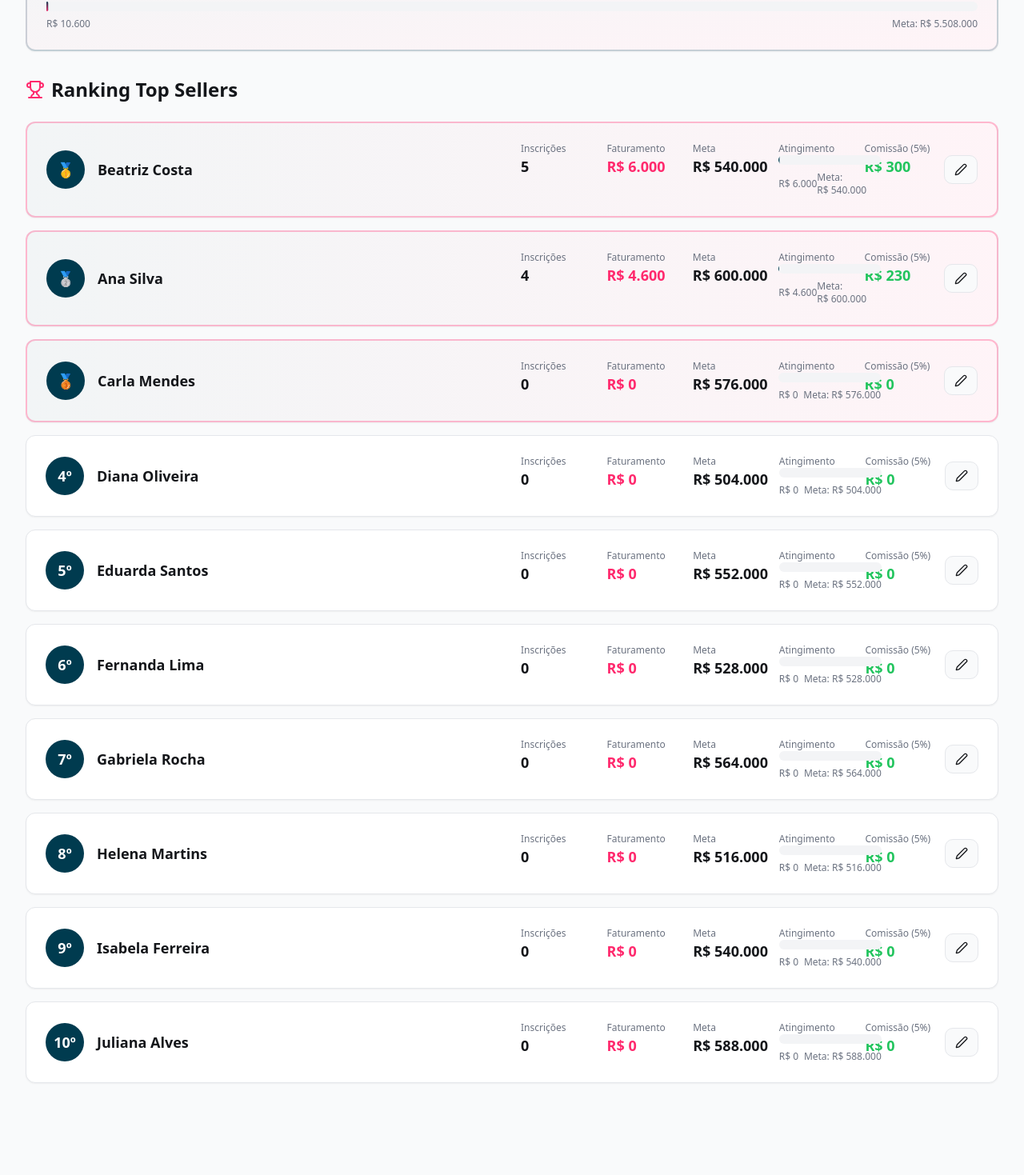
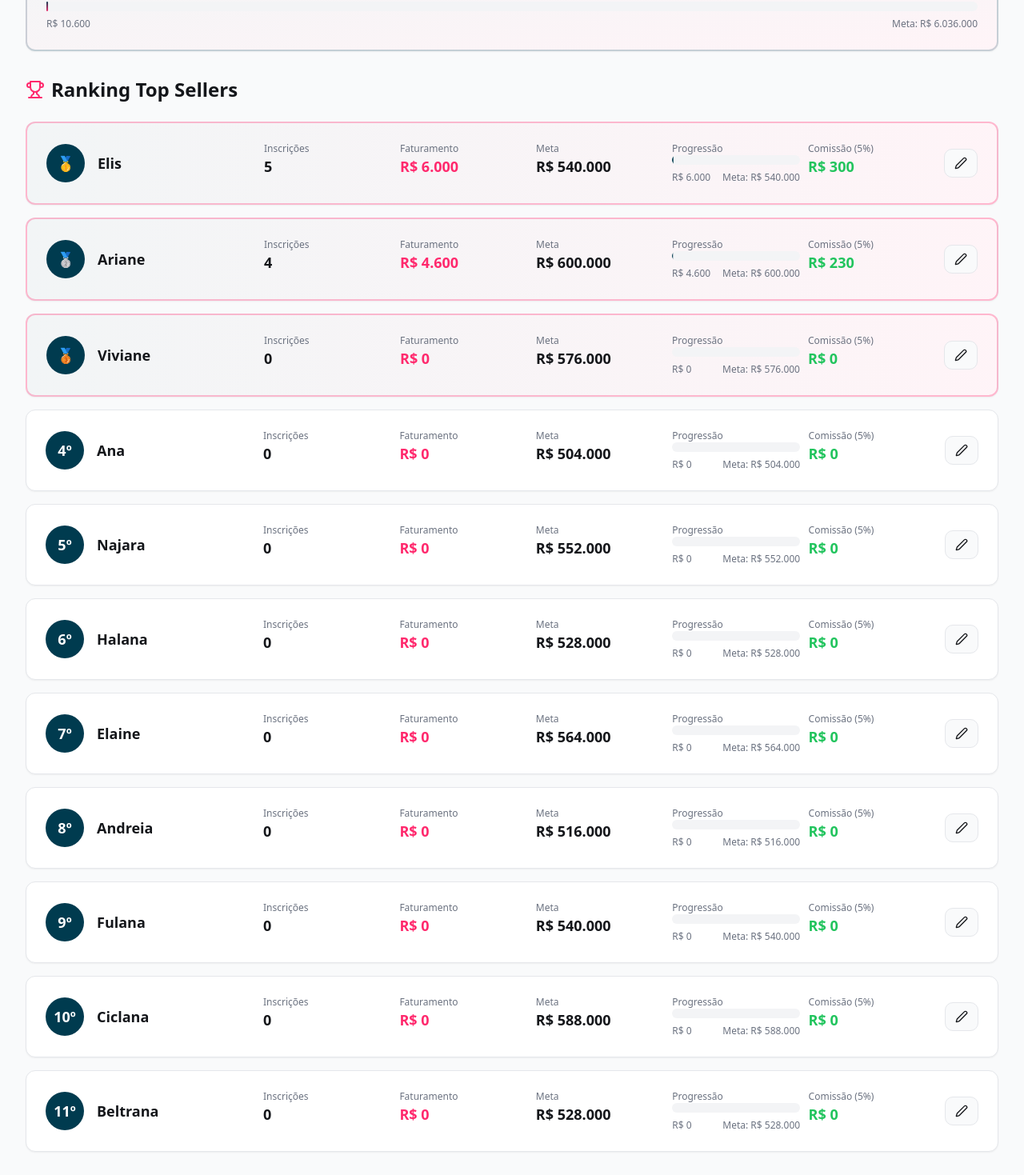
Before and after one commit to patriknazario/sync-star-repo, a React (Vite) app: page /performance in a window 1280 px wide. Shown: the part 410-1879 px from the top of the page at 80% size. Before the commit the page ends 1796 px from the top, so only its background shows below. Built offline with nearby package versions, Linux system fonts and the light colour scheme; the HTML template or start-up script is replaced by a standard one.

Commit message:
Refactor: Adjust Performance page layout

```diff
--- a/src/data/mockData.ts
+++ b/src/data/mockData.ts
@@ -77,16 +77,17 @@ export interface Cliente {
 }
 
 export const vendedoras: Vendedora[] = [
-  { id: 1, nome: "Ana Silva", metaMensal: 50000, metaAnual: 600000 },
-  { id: 2, nome: "Beatriz Costa", metaMensal: 45000, metaAnual: 540000 },
-  { id: 3, nome: "Carla Mendes", metaMensal: 48000, metaAnual: 576000 },
-  { id: 4, nome: "Diana Oliveira", metaMensal: 42000, metaAnual: 504000 },
-  { id: 5, nome: "Eduarda Santos", metaMensal: 46000, metaAnual: 552000 },
-  { id: 6, nome: "Fernanda Lima", metaMensal: 44000, metaAnual: 528000 },
-  { id: 7, nome: "Gabriela Rocha", metaMensal: 47000, metaAnual: 564000 },
-  { id: 8, nome: "Helena Martins", metaMensal: 43000, metaAnual: 516000 },
-  { id: 9, nome: "Isabela Ferreira", metaMensal: 45000, metaAnual: 540000 },
-  { id: 10, nome: "Juliana Alves", metaMensal: 49000, metaAnual: 588000 },
+  { id: 1, nome: "Ariane", metaMensal: 50000, metaAnual: 600000 },
+  { id: 2, nome: "Elis", metaMensal: 45000, metaAnual: 540000 },
+  { id: 3, nome: "Viviane", metaMensal: 48000, metaAnual: 576000 },
+  { id: 4, nome: "Ana", metaMensal: 42000, metaAnual: 504000 },
+  { id: 5, nome: "Najara", metaMensal: 46000, metaAnual: 552000 },
+  { id: 6, nome: "Halana", metaMensal: 44000, metaAnual: 528000 },
+  { id: 7, nome: "Elaine", metaMensal: 47000, metaAnual: 564000 },
+  { id: 8, nome: "Andreia", metaMensal: 43000, metaAnual: 516000 },
+  { id: 9, nome: "Fulana", metaMensal: 45000, metaAnual: 540000 },
+  { id: 10, nome: "Ciclana", metaMensal: 49000, metaAnual: 588000 },
+  { id: 11, nome: "Beltrana", metaMensal: 44000, metaAnual: 528000 },
 ];
 
 export const professores: Professor[] = [
--- a/src/pages/Performance.tsx
+++ b/src/pages/Performance.tsx
@@ -29,14 +29,14 @@ export default function Performance() {
     const faturamento = calculateFaturamentoByVendedora(leads, vendedora.id);
     const inscricoes = calculateInscricoesByVendedora(leads, vendedora.id);
     const comissao = calculateComissao(faturamento);
-    const atingimento = vendedora.metaAnual > 0 ? (faturamento / vendedora.metaAnual) * 100 : 0;
+    const progressao = vendedora.metaAnual > 0 ? (faturamento / vendedora.metaAnual) * 100 : 0;
 
     return {
       ...vendedora,
       faturamento,
       inscricoes,
       comissao,
-      atingimento,
+      progressao,
     };
   }).sort((a, b) => b.faturamento - a.faturamento);
 
@@ -98,7 +98,7 @@ export default function Performance() {
           />
 
           <KPICard
-            title="Atingimento"
+            title="Progressão"
             value={`${((totalFaturamento / metaTotal) * 100).toFixed(1)}%`}
             icon={Trophy}
             variant="default"
@@ -145,12 +145,12 @@ export default function Performance() {
                       </div>
 
                       {/* Nome */}
-                      <div className="flex-1">
+                      <div className="w-48">
                         <h3 className="text-lg font-bold text-foreground">{vendedora.nome}</h3>
                       </div>
 
                       {/* Métricas */}
-                      <div className="hidden md:grid grid-cols-5 gap-6 flex-1">
+                      <div className="hidden md:grid grid-cols-5 gap-4 flex-1">
                         <div>
                           <p className="text-xs text-muted-foreground">Inscrições</p>
                           <p className="text-lg font-semibold">{vendedora.inscricoes}</p>
@@ -178,8 +178,8 @@ export default function Performance() {
                         </div>
 
                         <div>
-                          <p className="text-xs text-muted-foreground">Atingimento</p>
-                          <div className="w-32">
+                          <p className="text-xs text-muted-foreground">Progressão</p>
+                          <div className="w-40">
                             <ProgressBar
                               current={vendedora.faturamento}
                               target={vendedora.metaAnual}
```
